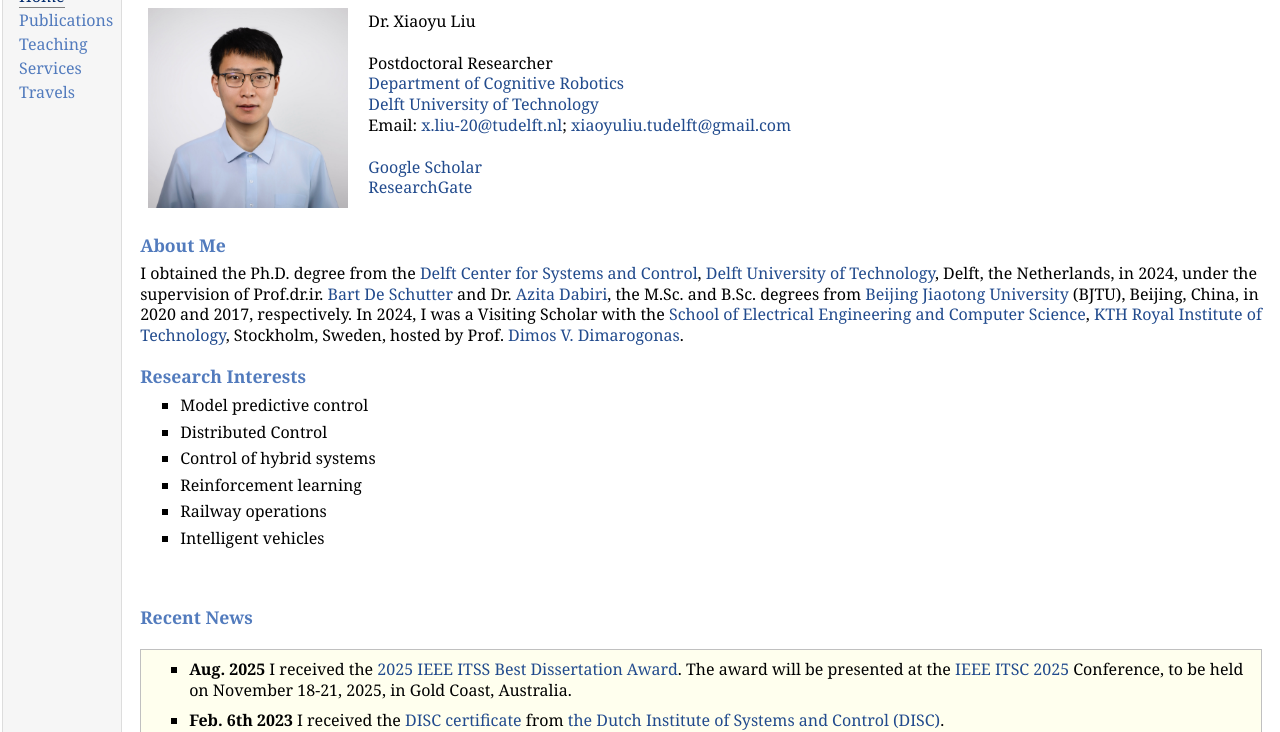
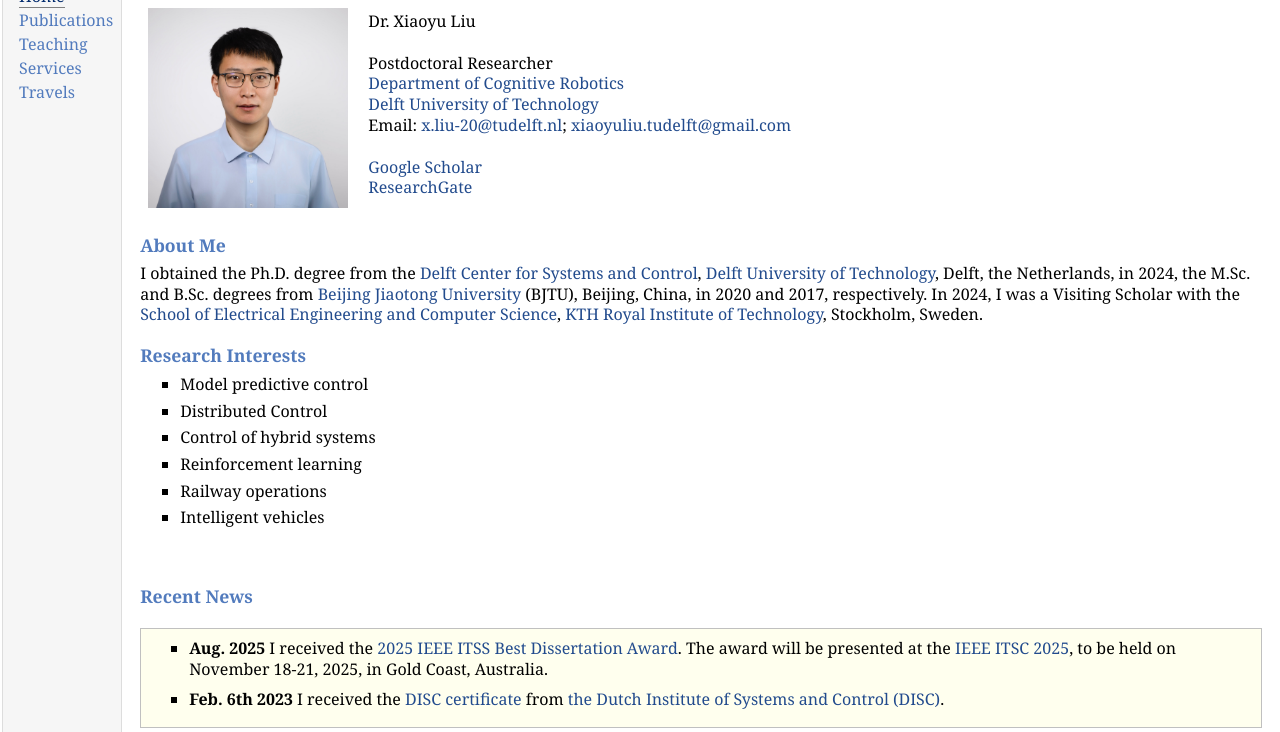
Before and after one commit to hi-xiaoyuliu/hi-xiaoyuliu.github.io, a plain HTML site: page index.html in a window 1280 px wide. Shown: the part 68-800 px from the top of the page. Drawn offline with Linux system fonts and the light colour scheme.

Commit message:
Add files via upload

```diff
--- a/index.html
+++ b/index.html
@@ -35,7 +35,7 @@ Email: <a href="mailto:x.liu-20@tudelft.nl">x.liu-20@tudelft.nl</a>; <a href="ma
 <a href="https://www.researchgate.net/profile/Xiaoyu-Liu-56?ev=hdr_xprf&amp;_sg=3UM8bN7rk4jGWR4Giu3vOdc9tMfvDFRDFqC5ES0At4TPWlz13xp9yLGIYV_s1PJT_fCamvOrZsnDl3KBR59Ptbud/">ResearchGate</a><br /></p>
 </td></tr></table>
 <h3>About Me</h3>
-<p>I obtained the Ph.D. degree from the <a href="https://www.tudelft.nl/en/me/about/departments/delft-center-for-systems-and-control/">Delft Center for Systems and Control</a>, <a href="https://www.tudelft.nl/">Delft University of Technology</a>, Delft, the Netherlands, in 2024, under the supervision of Prof.dr.ir. <a href="http://www.dcsc.tudelft.nl/~bdeschutter/">Bart De Schutter</a> and Dr. <a href="https://www.tudelft.nl/staff/a.dabiri/">Azita Dabiri</a>, the M.Sc. and B.Sc. degrees from <a href="http://bjtu.edu.cn/">Beijing Jiaotong University</a> (BJTU), Beijing, China, in 2020 and 2017, respectively. In 2024, I was a Visiting Scholar with the <a href="https://www.kth.se/en/eecs/">School of Electrical Engineering and Computer Science</a>, <a href="https://www.kth.se/en/">KTH Royal Institute of Technology</a>, Stockholm, Sweden, hosted by Prof. <a href="https://people.kth.se/~dimos/">Dimos V. Dimarogonas</a>. </p>
+<p>I obtained the Ph.D. degree from the <a href="https://www.tudelft.nl/en/me/about/departments/delft-center-for-systems-and-control/">Delft Center for Systems and Control</a>, <a href="https://www.tudelft.nl/">Delft University of Technology</a>, Delft, the Netherlands, in 2024, the M.Sc. and B.Sc. degrees from <a href="http://bjtu.edu.cn/">Beijing Jiaotong University</a> (BJTU), Beijing, China, in 2020 and 2017, respectively. In 2024, I was a Visiting Scholar with the <a href="https://www.kth.se/en/eecs/">School of Electrical Engineering and Computer Science</a>, <a href="https://www.kth.se/en/">KTH Royal Institute of Technology</a>, Stockholm, Sweden. </p>
 <h3>Research Interests</h3>
 <ul>
 <li><p>Model predictive control</p>
@@ -58,7 +58,7 @@ Email: <a href="mailto:x.liu-20@tudelft.nl">x.liu-20@tudelft.nl</a>; <a href="ma
 <div class="infoblock">
 <div class="blockcontent">
 <ul>
-<li><p><b>Aug. 2025</b> I received the <a href="https://ieee-itss.org/awards/best-dissertation/">2025 IEEE ITSS Best Dissertation Award</a>. The award will be presented at the <a href="https://ieee-itsc.org/2025/">IEEE ITSC 2025</a> Conference, to be held on November 18-21, 2025, in Gold Coast, Australia.</p>
+<li><p><b>Aug. 2025</b> I received the <a href="https://ieee-itss.org/awards/best-dissertation/">2025 IEEE ITSS Best Dissertation Award</a>. The award will be presented at the <a href="https://ieee-itsc.org/2025/">IEEE ITSC 2025</a>, to be held on November 18-21, 2025, in Gold Coast, Australia.</p>
 </li>
 <li><p><b>Feb. 6th 2023</b> I received the <a href="https://disc.tudelft.nl/education/disc-certificate/">DISC certificate</a> from <a href="https://disc.tudelft.nl/">the Dutch Institute of Systems and Control (DISC)</a>.</p>
 </li>
@@ -69,7 +69,7 @@ Email: <a href="mailto:x.liu-20@tudelft.nl">x.liu-20@tudelft.nl</a>; <a href="ma
 <td align="left"></td></tr></table>
 <div id="footer">
 <div id="footer-text">
-Page generated 2025-08-28 10:55:02 CEST, by <a href="http://jemdoc.jaboc.net/">jemdoc</a>.
+Page generated 2025-08-28 16:07:03 CEST, by <a href="http://jemdoc.jaboc.net/">jemdoc</a>.
 </div>
 </div>
 </td>
```
